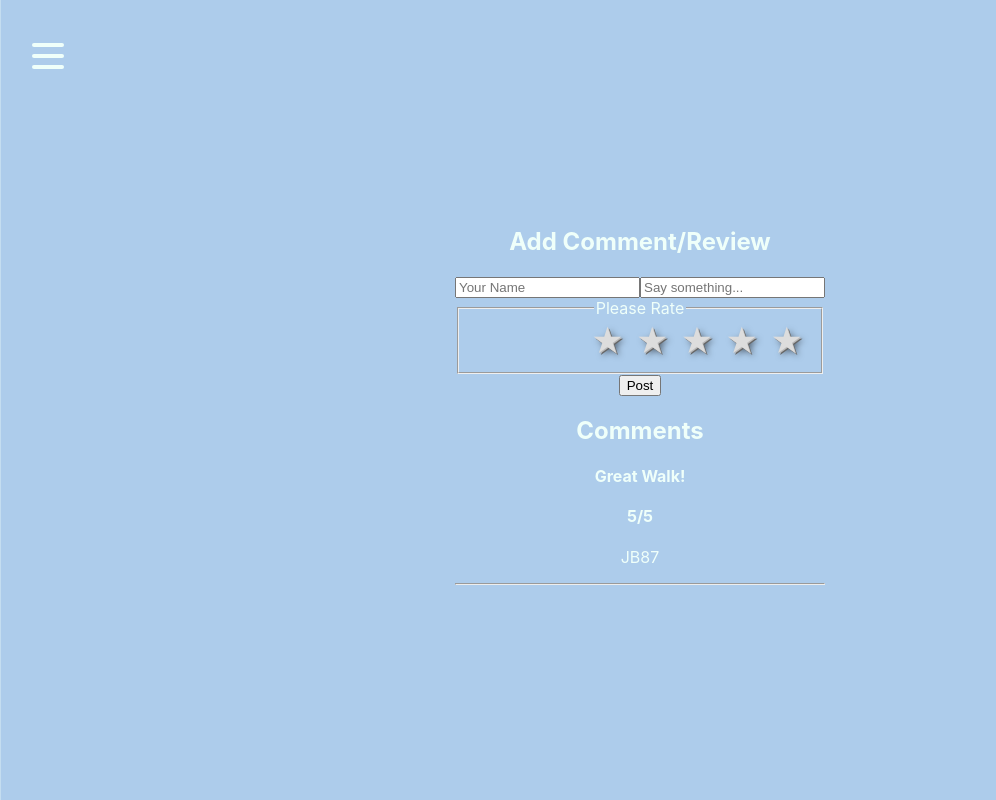
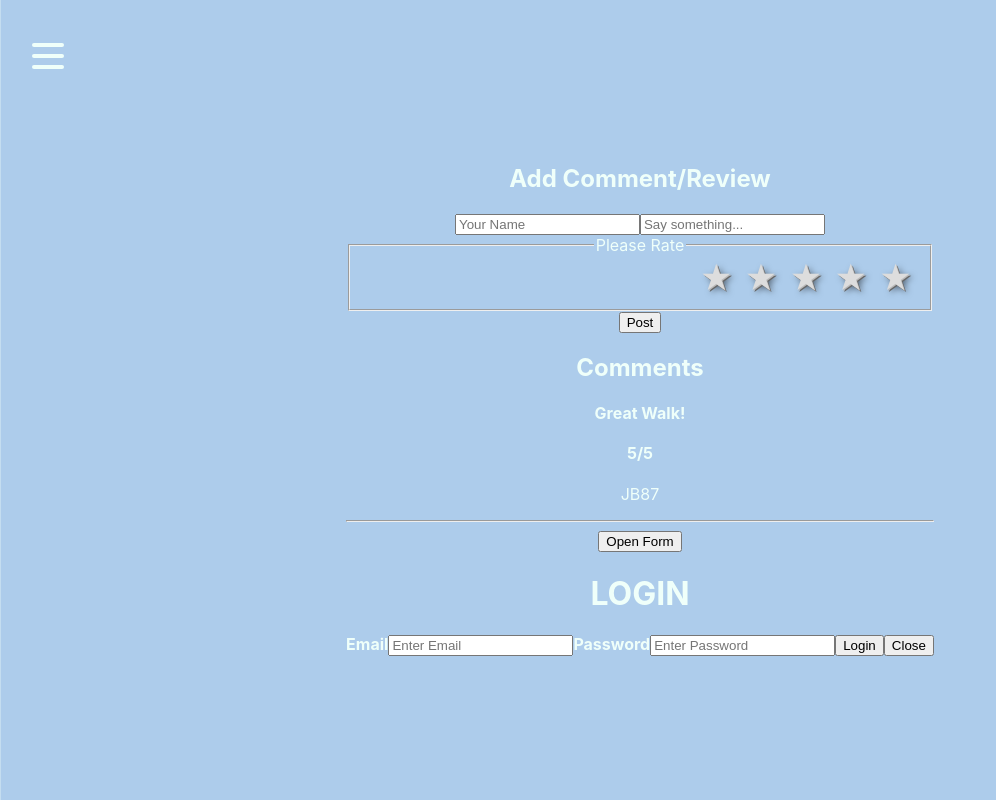
Before and after one commit to shaheenniaz582/Bothies, a React (Create React App) app in the folder client/bothies/: page /reviews in a window 1280 px wide. Shown: the whole page, without its empty margins (0-996 px from the left). Built offline with nearby package versions, Linux system fonts and the light colour scheme.

Commit message:
merge part 1

```diff
--- /dev/null
+++ b/client/bothies/src/containers/LoginContainer.js
@@ -0,0 +1,59 @@
+import React, {Component} from 'react';
+
+class LoginContainer extends Component{
+  constructor(props){
+    super(props);
+    this.state = {
+      user: []
+    };
+    this.handleLogIn=this.handleSubmit.bind(this);
+    this.openForm=this.openForm.bind(this);
+    this.closeForm=this.closeForm.bind(this);
+  }
+
+    openForm() {
+    document.getElementById("loginForm").style.display = "block";
+  }
+
+    closeForm() {
+    document.getElementById("loginForm").style.display = "none";
+  }
+
+  handleSubmit(){
+    //match details with user in db and if they correspond push that user to this.state.user
+  }
+
+
+  render(){
+    return(
+
+      <div>
+      <button class="open-button" onClick={this.openForm}>Open Form</button>
+
+      <div class="form-popup" id="loginForm">
+
+      <form onSubmit={this.handleSubmit} class="form-container">
+      <h1>Login</h1>
+
+      <label for="email"><b>Email</b></label>
+      <input type="text" placeholder="Enter Email" name="email" required/>
+
+      <label for="psw"><b>Password</b></label>
+      <input type="password" placeholder="Enter Password" name="psw" required/>
+
+      <button type="submit" class="btn">Login</button>
+      <button type="submit" class="btn cancel" onclick="closeForm()">Close</button>
+      </form>
+      </div>
+      </div>
+
+
+
+    )
+  }
+
+
+
+}
+
+export default LoginContainer;
--- a/client/bothies/src/containers/ReviewContainer.js
+++ b/client/bothies/src/containers/ReviewContainer.js
@@ -1,9 +1,16 @@
 import React, {Component} from 'react';
 import CommentBox from "./CommentBox";
+import LoginContainer from "./LoginContainer";
 
 class ReviewContainer extends Component{
   render(){
-    return(<CommentBox/>)
+    return(
+      <div>
+      <CommentBox/>
+      <LoginContainer/>
+      </div>
+    )
+
   }
 }
 
```
Also changed, not shown: client/bothies/src/containers/BothyContainer.js (added, +39 -0 lines).
